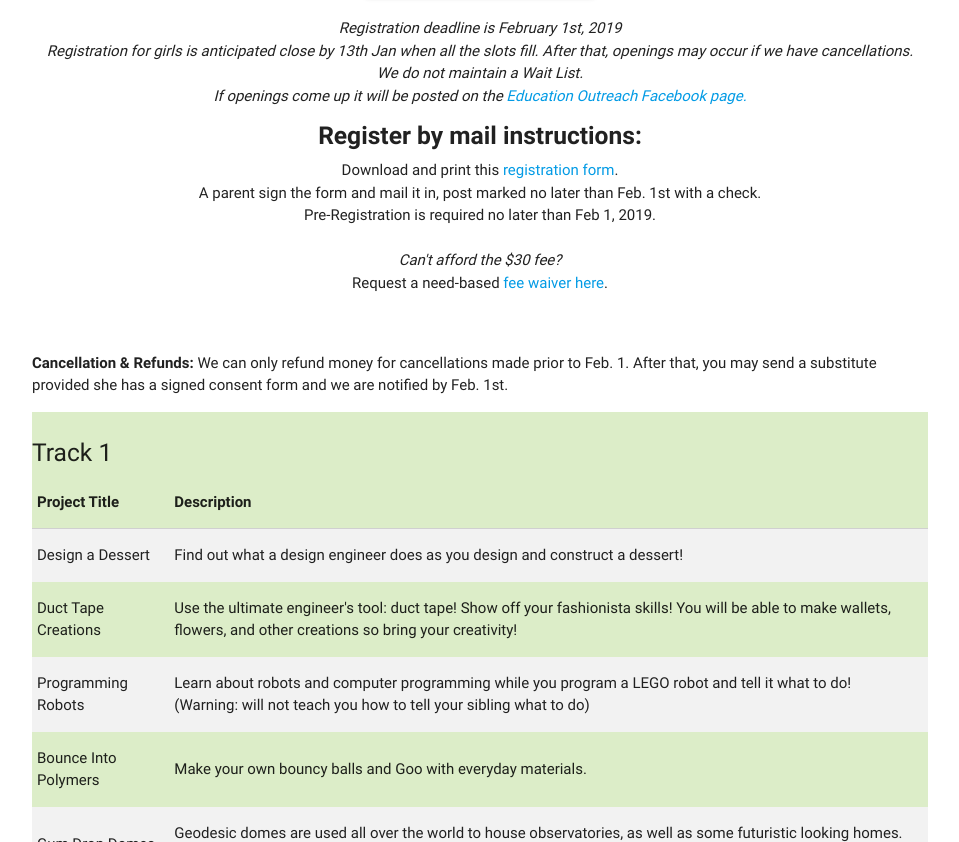
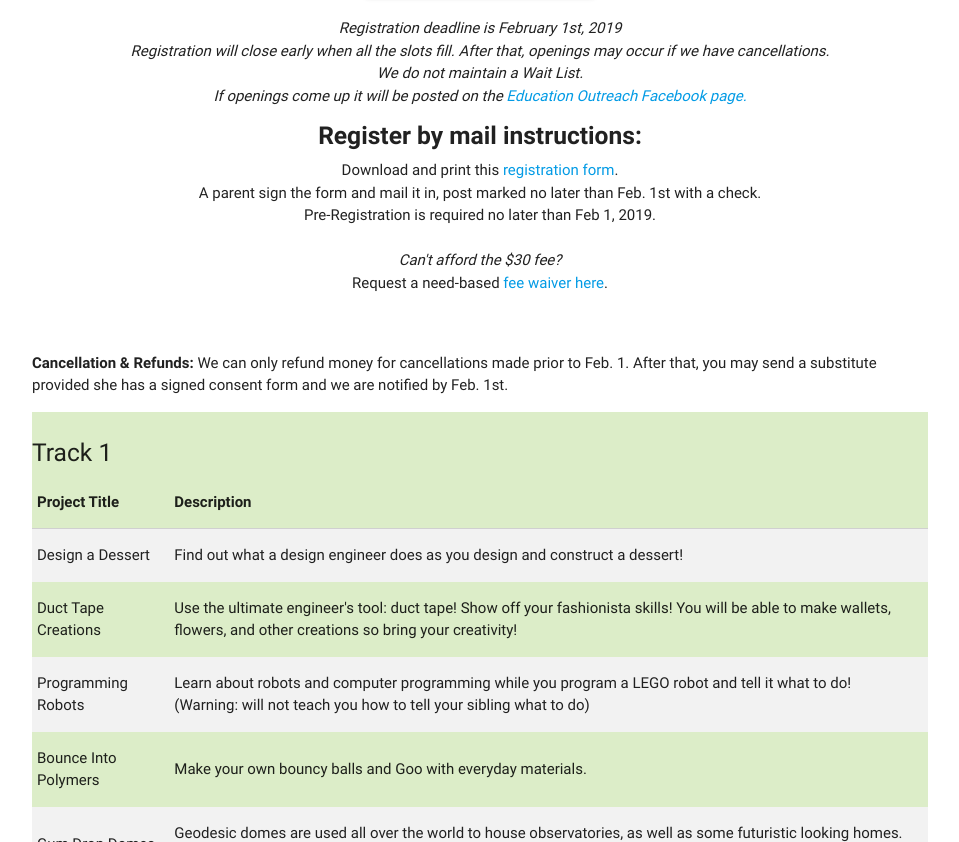
Before and after one commit to sunita321/IGEW, a plain HTML site: page index.html in a window 1280 px wide. Shown: the part 1758-2600 px from the top of the page, without its empty margins (160-1119 px from the left). Drawn offline with nearby package versions, Linux system fonts and the light colour scheme; a web font is replaced by a local one.

Commit message:
Changed reg line

```diff
--- a/index.html
+++ b/index.html
@@ -146,7 +146,7 @@
       <div class="row center">
       <p>
       <i>Registration deadline is February 1st, 2019</i><br>
-          <i>Registration for girls is anticipated close by 13th Jan when all the slots fill.
+          <i>Registration will close early when all the slots fill.
               After that, openings may occur if we have cancellations.  <br> We do not maintain a Wait List.<br>
               If openings come up it will be posted on the  <a href="https://www.facebook.com/SWESCOutreach/" target="_blank">Education Outreach Facebook page.</a></i>
      <h5> <b>Register by mail instructions: </b> <br> </h5>
```
